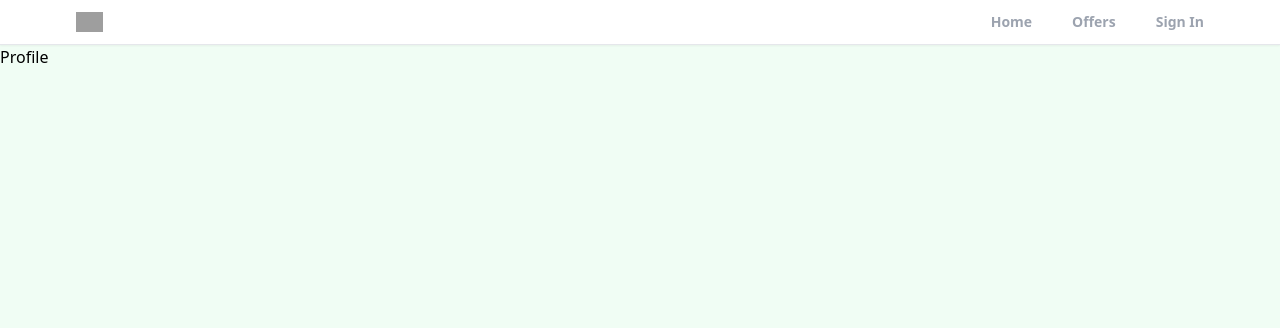
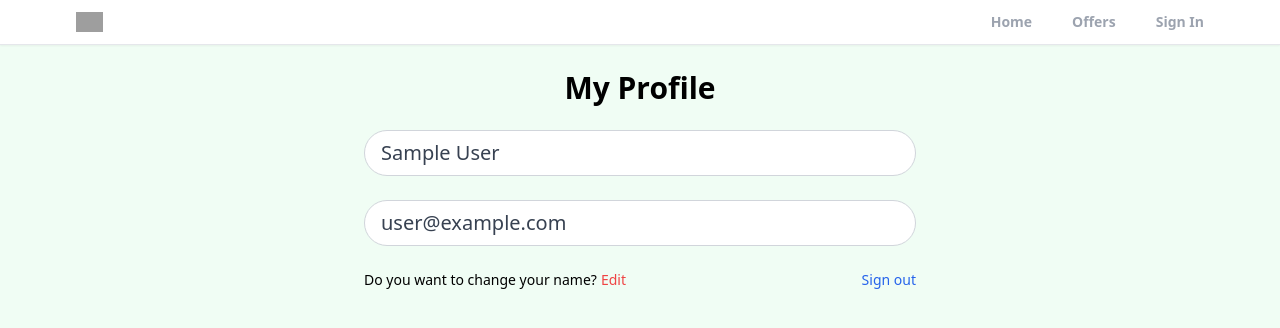
Before and after one commit to JoesephEgbenchong/realtor-clone-react, a React (Create React App) app: page /profile in a window 1280 px wide. Shown: the top 328 px of the page. Built offline with nearby package versions, Linux system fonts and the light colour scheme; no server answers; sample sign-in values are in the browser's storage; grey boxes are pictures that could not be loaded.

Commit message:
create private route and custom hook for protecting the profile page and add logout functionality

```diff
--- a/src/App.js
+++ b/src/App.js
@@ -4,6 +4,7 @@
 import SignIn from './pages/SignIn';
 import SignUp from './pages/SignUp';
 import Offers from './pages/Offers';
+import PrivateRoute from './components/PrivateRoute';
 import ForgotPassword from './pages/ForgotPassword';
 import NoPage from './pages/NoPage';
 import Header from "./components/Header";
@@ -17,7 +18,9 @@
       <Header />
       <Routes>
         <Route path="/" element={<Home/>} />
-        <Route path="/profile" element={<Profile />} />
+        <Route path="/profile" element={<PrivateRoute />}>
+          <Route path="/profile" element={<Profile />} />
+        </Route>
         <Route path="/sign-in" element={<SignIn />} />
         <Route path="/sign-up" element={<SignUp />} />
         <Route path="/offers" element={<Offers />} />
--- /dev/null
+++ b/src/components/PrivateRoute.jsx
@@ -0,0 +1,13 @@
+import React from 'react';
+import { Outlet, Navigate } from 'react-router-dom';
+import { useAuthStatus } from '../hooks/useAuthStatus';
+
+export default function PrivateRoute() {
+    const {loggedIn, checkingStatus} = useAuthStatus();
+
+    if(checkingStatus){
+      return <h3>Loading...</h3>
+    }
+
+  return loggedIn ? <Outlet /> : <Navigate to="/sign-in" />;
+}
--- /dev/null
+++ b/src/hooks/useAuthStatus.jsx
@@ -0,0 +1,19 @@
+import React, { useEffect, useState } from 'react'
+import { getAuth, onAuthStateChanged } from 'firebase/auth';
+
+export function useAuthStatus() {
+    const [loggedIn, setLoggedIn] = useState(false);
+    const [checkingStatus, setCheckingStatus] = useState(true);
+
+    useEffect(()=>{
+      const auth = getAuth();
+      onAuthStateChanged(auth, (user)=>{
+        if(user){
+          setLoggedIn(true);
+        }
+        setCheckingStatus(false);
+      });
+    }, [])
+
+  return { loggedIn, checkingStatus };
+}
--- a/src/pages/Profile.jsx
+++ b/src/pages/Profile.jsx
@@ -1,7 +1,49 @@
-import React from 'react'
+import React, { useState } from 'react';
+import { getAuth } from 'firebase/auth';
+import { useNavigate } from 'react-router-dom';
 
 export default function Profile() {
+  const auth = getAuth();
+  const navigate = useNavigate();
+
+  const [formData, setFormData] = useState({
+    name: auth.currentUser.displayName,
+    email: auth.currentUser.email
+  });
+
+  const onLogout = () => {
+    auth.signOut();
+    navigate("/");
+  }
+
   return (
-    <div>Profile</div>
+    <>
+      <section className="max-w-6xl mx-auto flex flex-col justify-center items-center">
+        <h1 className="text-3xl font-bold text-center mt-[25px]">My Profile</h1>
+        <div className="w-full md:w-[50%] mt-6 px-3">
+          <form>
+            {/* Name Input */}
+
+            <input type="text" name="name" value={formData.name} disabled
+            className="mb-6 w-full text-xl px-4 py-2 text-gray-700 bg-white border border-gray-300
+            transition ease-in-out rounded-[90px]" />
+
+            {/* Email Input */}
+
+            <input type="email" name="email" value={formData.email} disabled
+            className="mb-6 w-full text-xl px-4 py-2 text-gray-700 bg-white border border-gray-300
+            transition ease-in-out rounded-[90px]" />
+          </form>
+
+          <div className="flex justify-between md:text-sm sm:text-lg whitespace-nowrap mb-6">
+            <p className="flex items-center">Do you want to change your name?
+              <span className="text-red-500 cursor-pointer hover:text-red-700 transition
+              ease-in-out duration-200 ml-1">Edit</span></p>
+            <p className="text-blue-600 hover:text-blue-800 cursor-pointer transition-all
+             duration-200 ease-in-out" onClick={onLogout}>Sign out</p>
+          </div>
+        </div>
+      </section>
+    </>
   )
 }
--- a/src/pages/SignUp.jsx
+++ b/src/pages/SignUp.jsx
@@ -86,7 +86,7 @@
               <AiFillEye className="absolute right-3 top-3 text-xl cursor-pointer" onClick={togglePasswordView}/> )}
             </div>
 
-            <div className="flex mb-6 flex-wrap justify-between whitespace-nowrap text-sm ms:text-lg">
+            <div className="flex mb-6 flex-wrap justify-between whitespace-nowrap text-sm sm:text-lg">
               <p className="mb-6">Have an account ? <Link to="/sign-in"
               className="text-red-600 hover:text-red-700
               transition duration-200 ease-in-out ml-1">Sign In</Link></p>
```
